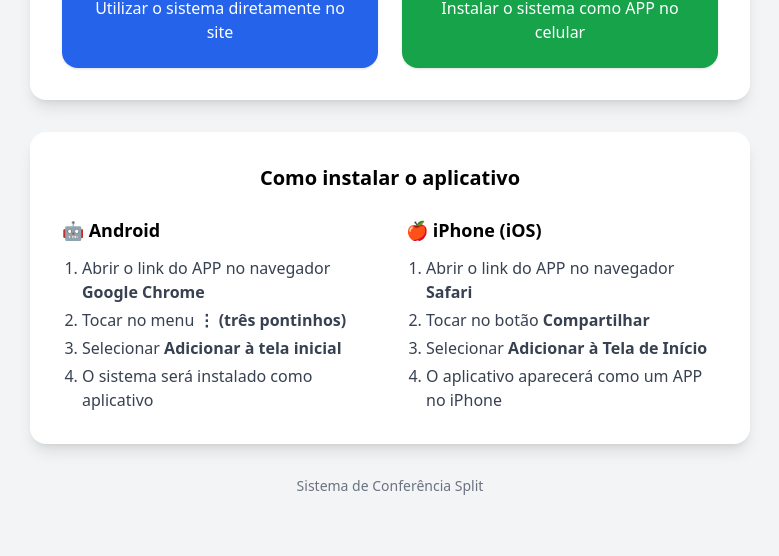
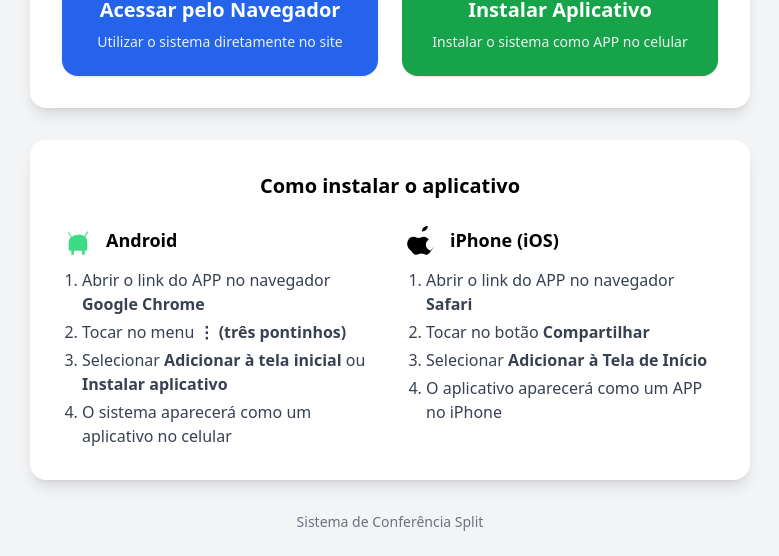
Before and after one commit to MarcoRMarques/split, a plain HTML site: page index.html in a window 1280 px wide. Shown: the part 312-868 px from the top of the page, without its empty margins (250-1029 px from the left). Before the commit the page ends 832 px from the top, so only its background shows below. Drawn offline with nearby package versions, Linux system fonts and the light colour scheme.

Commit message:
Add files via upload
página de acesso links split

```diff
--- a/index.html
+++ b/index.html
@@ -4,22 +4,18 @@
     <meta charset="UTF-8" />
     <meta name="viewport" content="width=device-width, initial-scale=1.0" />
     <title>Sistema de Conferência Split</title>
-
     <script src="https://cdn.tailwindcss.com"></script>
   </head>
-
   <body class="bg-gray-100 font-sans">
     <div class="max-w-3xl mx-auto p-6">
-      <!-- LOGOS -->
-      <div class="flex justify-center gap-10 items-center mb-8">
-        <img src="logo-gontijo.png" class="h-16" />
-
-        <img src="logo-ceopag.png" class="h-16" />
+      <!-- Logos topo -->
+      <div class="flex justify-center gap-10 items-center mb-6">
+        <img src="logo-gontijo.png" alt="Cooperativa Gontijo" class="h-16" />
+        <img src="logo-ceopag.png" alt="Ceopag" class="h-16" />
       </div>
 
       <div class="bg-white rounded-2xl shadow-lg p-8 text-center">
         <h1 class="text-2xl font-bold mb-2">Sistema de Conferência Split</h1>
-
         <p class="text-gray-600 mb-8">Escolha como deseja acessar o sistema</p>
 
         <div class="grid md:grid-cols-2 gap-6">
@@ -28,62 +24,94 @@
               window.location.href =
                 'https://marcormarques.github.io/sistema-split/'
             "
-            class="bg-blue-600 hover:bg-blue-700 text-white p-6 rounded-2xl shadow"
+            class="bg-blue-600 hover:bg-blue-700 text-white p-6 rounded-2xl shadow transform hover:scale-105 transition duration-200"
           >
-            <h2 class="text-xl font-semibold mb-2">Acessar pelo Navegador</h2>
+            <div class="flex flex-col items-center gap-2">
+              <div class="text-3xl">🌐</div>
 
-            <p>Utilizar o sistema diretamente no site</p>
+              <h2 class="text-xl font-semibold">Acessar pelo Navegador</h2>
+
+              <p class="text-sm opacity-90">
+                Utilizar o sistema diretamente no site
+              </p>
+            </div>
           </button>
 
           <button
             onclick="
               window.location.href = 'https://marcormarques.github.io/SplitApp/'
             "
-            class="bg-green-600 hover:bg-green-700 text-white p-6 rounded-2xl shadow"
+            class="bg-green-600 hover:bg-green-700 text-white p-6 rounded-2xl shadow transform hover:scale-105 transition duration-200"
           >
-            <h2 class="text-xl font-semibold mb-2">Instalar Aplicativo</h2>
+            <div class="flex flex-col items-center gap-2">
+              <div class="text-3xl">📱</div>
 
-            <p>Instalar o sistema como APP no celular</p>
+              <h2 class="text-xl font-semibold">Instalar Aplicativo</h2>
+
+              <p class="text-sm opacity-90">
+                Instalar o sistema como APP no celular
+              </p>
+            </div>
           </button>
         </div>
       </div>
 
-      <!-- INSTRUÇÕES -->
-
+      <!-- Orientações -->
       <div class="bg-white rounded-2xl shadow-lg p-8 mt-8">
         <h2 class="text-xl font-bold text-center mb-6">
           Como instalar o aplicativo
         </h2>
 
         <div class="grid md:grid-cols-2 gap-8">
-          <!-- ANDROID -->
+          <!-- Android -->
+          <div>
+            <div class="flex items-center gap-3 mb-3">
+              <svg
+                xmlns="http://www.w3.org/2000/svg"
+                width="32"
+                height="32"
+                fill="#3ddc84"
+                viewBox="0 0 24 24"
+              >
+                <path
+                  d="M17.6 9.48l1.84-3.18a.41.41 0 10-.7-.41l-1.88 3.24A7.06 7.06 0 0012 8c-1.77 0-3.37.65-4.6 1.72L5.52 6.48a.41.41 0 10-.7.41L6.66 9.7A6.98 6.98 0 005 14v5a1 1 0 001 1h1v3h2v-3h6v3h2v-3h1a1 1 0 001-1v-5c0-1.78-.66-3.4-1.4-4.52z"
+                />
+              </svg>
+              <h3 class="font-semibold text-lg">Android</h3>
+            </div>
 
-          <div>
-            <h3 class="font-semibold text-lg mb-3">🤖 Android</h3>
-
-            <ol class="list-decimal pl-5 space-y-1 text-gray-700">
+            <ol class="list-decimal pl-5 text-gray-700 space-y-1">
               <li>Abrir o link do APP no navegador <b>Google Chrome</b></li>
-
               <li>Tocar no menu <b>⋮ (três pontinhos)</b></li>
-
-              <li>Selecionar <b>Adicionar à tela inicial</b></li>
-
-              <li>O sistema será instalado como aplicativo</li>
+              <li>
+                Selecionar <b>Adicionar à tela inicial</b> ou
+                <b>Instalar aplicativo</b>
+              </li>
+              <li>O sistema aparecerá como um aplicativo no celular</li>
             </ol>
           </div>
 
-          <!-- IPHONE -->
+          <!-- Apple -->
+          <div>
+            <div class="flex items-center gap-3 mb-3">
+              <svg
+                xmlns="http://www.w3.org/2000/svg"
+                width="32"
+                height="32"
+                fill="#000000"
+                viewBox="0 0 24 24"
+              >
+                <path
+                  d="M16.365 1.43c0 1.14-.46 2.19-1.2 2.93-.77.77-2.04 1.35-3.16 1.27-.14-1.09.45-2.25 1.2-3 .78-.78 2.13-1.34 3.16-1.2zM20.5 17.07c-.52 1.17-.77 1.7-1.44 2.74-.93 1.43-2.24 3.21-3.86 3.22-1.44.02-1.82-.93-3.77-.92-1.95.01-2.36.94-3.8.93-1.62-.01-2.86-1.63-3.79-3.06C1.23 18.27 0 14.83 1.67 11.93c.83-1.43 2.33-2.34 3.96-2.34 1.56 0 2.54.95 3.83.95 1.25 0 2.02-.95 3.82-.95 1.45 0 2.99.79 3.83 2.16-3.38 1.85-2.83 6.67 1.39 8.32z"
+                />
+              </svg>
+              <h3 class="font-semibold text-lg">iPhone (iOS)</h3>
+            </div>
 
-          <div>
-            <h3 class="font-semibold text-lg mb-3">🍎 iPhone (iOS)</h3>
-
-            <ol class="list-decimal pl-5 space-y-1 text-gray-700">
+            <ol class="list-decimal pl-5 text-gray-700 space-y-1">
               <li>Abrir o link do APP no navegador <b>Safari</b></li>
-
               <li>Tocar no botão <b>Compartilhar</b></li>
-
               <li>Selecionar <b>Adicionar à Tela de Início</b></li>
-
               <li>O aplicativo aparecerá como um APP no iPhone</li>
             </ol>
           </div>
```
